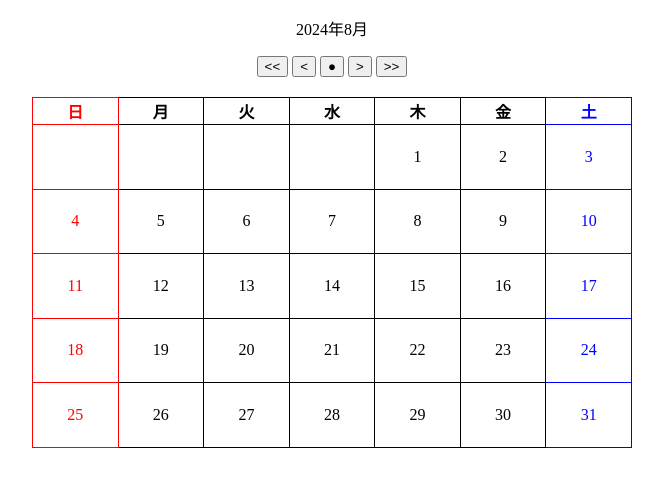
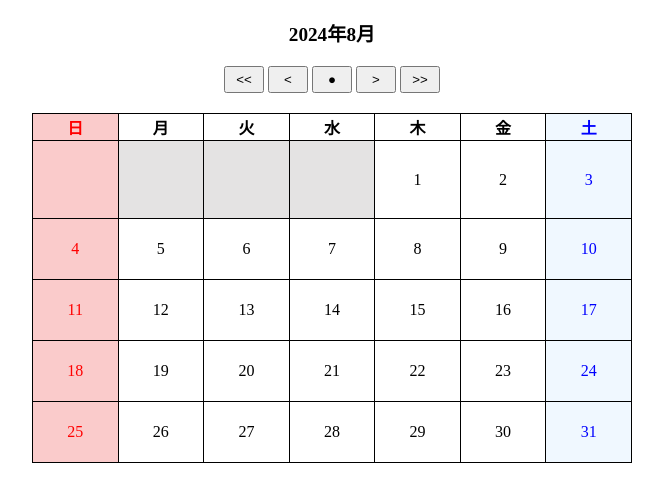
Before and after one commit to kamedayasuchika/calendar, a plain HTML site: page index.html in a window 1280 px wide. Shown: the whole page, without its empty margins (308-971 px from the left). Drawn offline with Linux system fonts and the light colour scheme.

Commit message:
リファクタリング完了？

```diff
--- a/index.html
+++ b/index.html
@@ -12,7 +12,7 @@
         <button id="last_year_btn" onclick="last_year()"><<</button>
         <button id="last_month_btn" onclick="last_month()"><</button>
         <button id="reset_btn" onclick="reset_year_month()">●</button>
-        <button id="next_year_btn" onclick="next_month()">></button>
+        <button id="next_month_btn" onclick="next_month()">></button>
         <button id="next_year_btn" onclick="next_year()">>></button>
     </div>
     <div id="calendar"></div>
--- a/script.js
+++ b/script.js
@@ -1,13 +1,16 @@
 //今日の日付
 let today = new Date();
 
+//曜日
 const week = ["日","月","火","水","木","金","土"];
 
+//画面が読み込まれた際に、カレンダーを表示
 window.onload = function(){
     Calendarheader(today);
     CalendarTable();
 }
 
+//カレンダーの～年～月の部分を作成
 function Calendarheader(today){
     var year = today.getFullYear();
     var month = today.getMonth() + 1;
@@ -15,12 +18,13 @@ function Calendarheader(today){
     document.getElementById("Header_year_month").textContent = header;
 }
 
+//カレンダーの日付の部分を作成
 function CalendarTable(){
     const table = document.createElement("table");
     table.id = "calendartable";
     const thead = document.createElement("thead");
     const thead_tr = document.createElement("tr");
-    for(let i = 0; i < week.length; i++){
+    for(let i = 0; i < week.length; i++){  //曜日の作成
         const thead_th = document.createElement("th");
         const textweek = document.createTextNode(week[i]);
         thead_th.appendChild(textweek);
@@ -32,43 +36,47 @@ function CalendarTable(){
 
     var year = today.getFullYear();
     var month = today.getMonth();
-    var startDayOfWeek = new Date(year, month, 1).getDay();
-    var monthOfEndDay = new Date(year, month + 1, 0).getDate();
-    var countDay = 0;
-    var countjoin = 0;
-    var endOfWeek = 5;
+
+    var startDayOfWeek = new Date(year, month, 1).getDay(); //月初の曜日を取得
+    var monthOfEndDay = new Date(year, month + 1, 0).getDate(); //月末日を取得
+
+    var countDay = 0; //日にち
+    const plus_seven = 7; //7日
+    var countDay_plus_seven; //日にち+7日
+
+    var lastWeek = 4; //最終週
+    var textday; //　td内に表示されるテキスト
+
 
     const tbody = document.createElement("tbody");
     tbody.id = "calendartbody";
-    for(let t = 0; t < 6; t++){
+    for(let t = 0; t < 5; t++){
         const tbody_tr = document.createElement("tr");
         for(let j = 0; j < week.length; j++){
-            if(t == 0 && startDayOfWeek == j){
-                const tbody_td = document.createElement("td");
+            const tbody_td = document.createElement("td");
+            if((t == 0 && j < startDayOfWeek) || (t == 4  && countDay == monthOfEndDay)){ //月初前、月末後に空白の枠作成
+                tbody_td.classList.add("no_data");
+                textday = document.createTextNode("　");
+            }else if(t == 0 && startDayOfWeek == j){  //1週目の作成
                 countDay++;
-                const textday = document.createTextNode(countDay);
-                tbody_td.appendChild(textday);
-                tbody_tr.appendChild(tbody_td);
-            }else if(countDay != 0 && countDay < monthOfEndDay && t < 5){
-                const tbody_td = document.createElement("td");
+                textday = document.createTextNode(countDay);
+            }else if(t < lastWeek){  //2~4週目の作成
                 countDay++;
-                const textday = document.createTextNode(countDay);
-                tbody_td.appendChild(textday);
-                tbody_tr.appendChild(tbody_td);
-            }else if(t == 5 && countDay < monthOfEndDay){
+                textday = document.createTextNode(countDay);
+            }else if(t == lastWeek && startDayOfWeek >= 5 && monthOfEndDay == "31" && countDay_plus_seven < monthOfEndDay){  //最終週で、月初が金、土で始まり、月末が31日、日付+7日が月末未満
                 countDay++;
-                var joinweek = document.getElementById("calendartbody");
-                var x = joinweek.rows[4];
-                var joinday = x.cells[countjoin];
-                joinday.firstChild.nodeValue = x.cells[countjoin].textContent + "/" + countDay;
-                countjoin++;
-            }else if(t < 5){
-                const tbody_td = document.createElement("td");
-                const textday = document.createTextNode("");
-                tbody_td.appendChild(textday);
-                tbody_tr.appendChild(tbody_td);
+                textday = document.createTextNode(countDay + "/" + (countDay_plus_seven + 1));
+            }else if(t == lastWeek && startDayOfWeek == 6 && monthOfEndDay == "30" && countDay_plus_seven <= monthOfEndDay){ //最終週で、月初が土で始まり、月末が30日、日付+7日が月末未満
+                countDay++;
+                textday = document.createTextNode(countDay + "/" + countDay_plus_seven);
+            }else if(t == lastWeek){ //最終週で、上2つ以外の場合
+                countDay++;
+                textday = document.createTextNode(countDay);
             }
+            tbody_td.appendChild(textday);
+            tbody_tr.appendChild(tbody_td);
             tbody.appendChild(tbody_tr);
+            countDay_plus_seven = countDay + plus_seven;
         }
         table.appendChild(tbody);
         const calender = document.getElementById("calendar");
@@ -76,6 +84,7 @@ function CalendarTable(){
     }
 }
 
+//年、月のボタンが押されるたびに表示されているカレンダーを削除し、変更後の年、月で再度カレンダーを作成
 function removeCalendar(){
     var calendartable = document.getElementById("calendar");
     while(calendartable.firstChild){
@@ -84,30 +93,35 @@ function removeCalendar(){
     CalendarTable();
 }
 
+//去年
 function last_year(){
     today.setFullYear(today.getFullYear() - 1);
     removeCalendar();
     Calendarheader(today);
 }
 
+//来年
 function next_year(){
     today.setFullYear(today.getFullYear() + 1);
     removeCalendar();
     Calendarheader(today);
 }
 
+//先月
 function last_month(){
     today.setMonth(today.getMonth() - 1);
     removeCalendar();
     Calendarheader(today);
 }
 
+//来月
 function next_month(){
     today.setMonth(today.getMonth() + 1,1);
     removeCalendar();
     Calendarheader(today);
 }
 
+//今日の日付
 function reset_year_month(){
     today = new Date();
     removeCalendar();
--- a/style.css
+++ b/style.css
@@ -1,5 +1,23 @@
 .all_area{
     text-align: center;
+}
+
+#Header_year_month{
+    font-weight: bold;
+    font-size: larger;
+}
+
+/* #last_year_btn,
+#last_month_btn,
+#reset_btn,
+#next_year_btn,
+#next_month_btn{
+    size: 100;
+} */
+
+button{
+    width: 3em;
+    height: 2em;
 }
 
 table{
@@ -11,7 +29,7 @@ table{
 }
 
 th,td{
-    border: 1px solid;
+    border: 1px solid black;
     width:calc(100% / 7)
 }
 
@@ -21,9 +39,15 @@ td{
 
 tr th:first-child,td:first-child{
     color: red;
+    background-color: rgb(250, 203, 203)
 }
 
 
 tr th:last-child,td:last-child{
     color: blue;
+    background-color: aliceblue;
 }
+
+.no_data{
+    background-color: rgb(228, 227, 227);
+}
```
